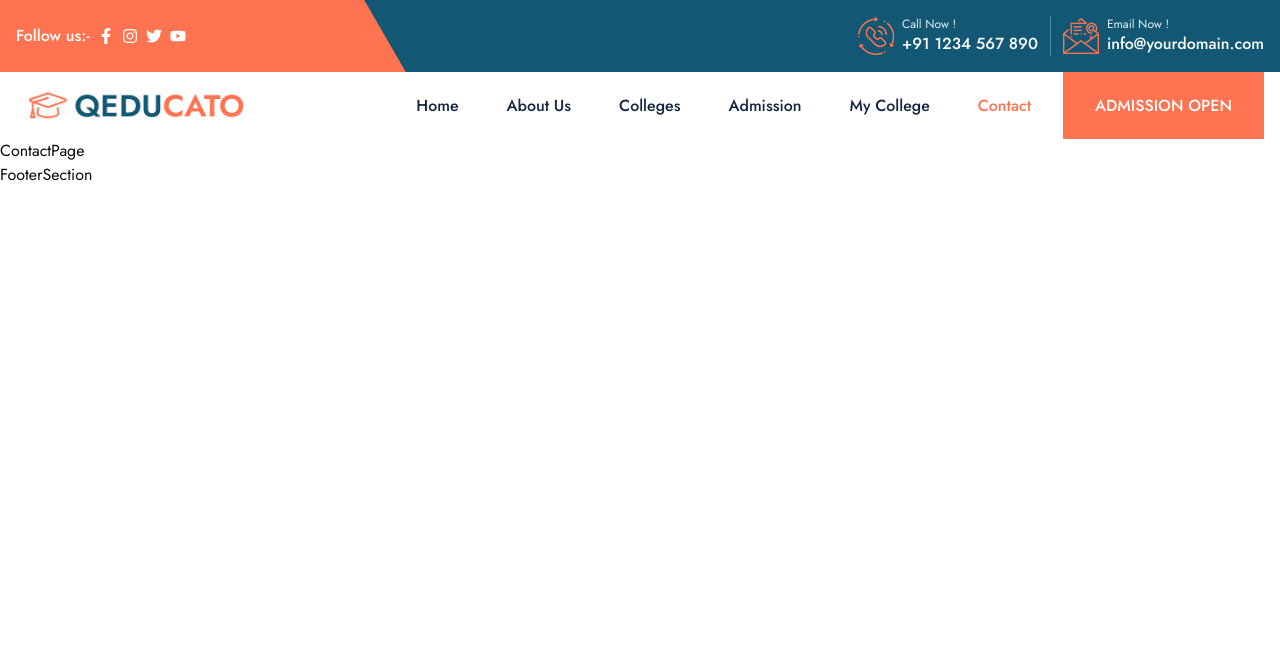
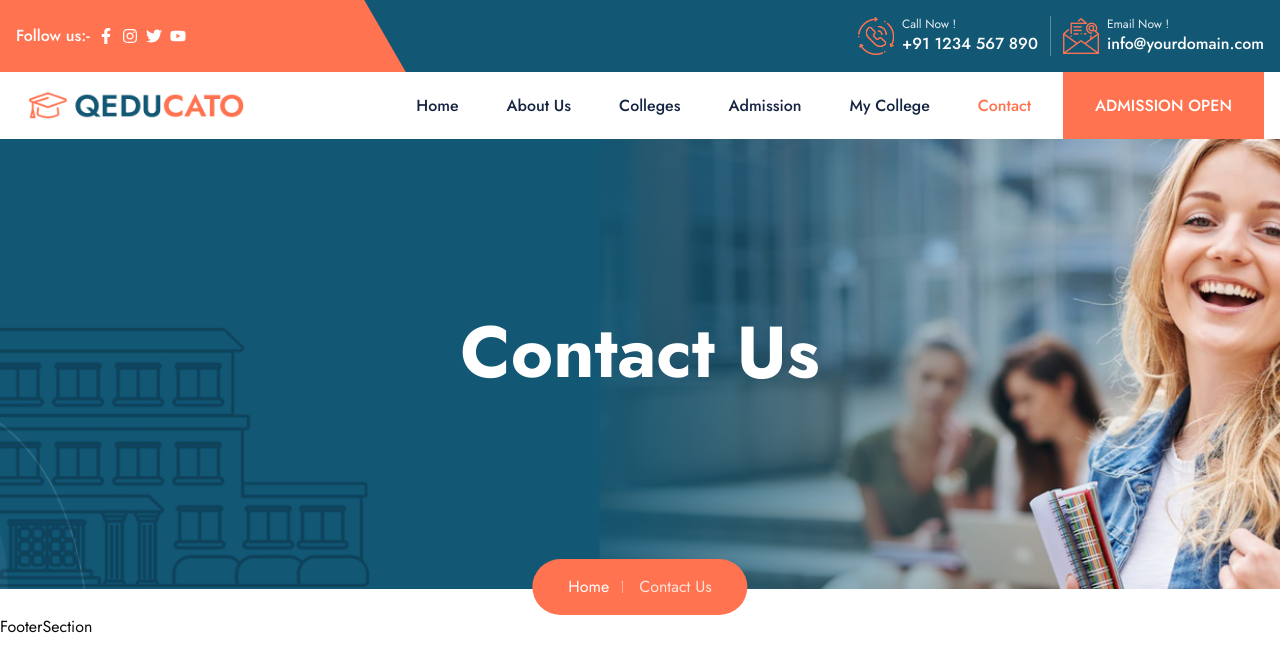
Before and after one commit to alamincoders/campus-connect, a React (Vite) app in the folder frontend/: page /contact in a window 1280 px wide. Shown: the top 672 px of the page. Built offline with nearby package versions, Linux system fonts and the light colour scheme.

Commit message:
"Updated button component and added breadcrumb section to multiple pages"

```diff
--- /dev/null
+++ b/frontend/src/components/shared/Breadcrumb.jsx
@@ -0,0 +1,45 @@
+import {
+  Breadcrumb,
+  BreadcrumbItem,
+  BreadcrumbLink,
+  BreadcrumbList,
+  BreadcrumbPage,
+  BreadcrumbSeparator,
+} from "@/components/ui/breadcrumb";
+import { Link } from "react-router-dom";
+
+export function BreadcrumbSection({ items, page_name }) {
+  return (
+    <div
+      className="bg-cover bg-no-repeat bg-center min-h-96 lg:min-h-[450px] relative mb-[26px]"
+      style={{ backgroundImage: `url("/bdrc-bg.png")` }}
+    >
+      <div className="container_fluid">
+        <div className="text-white flex items-center justify-center min-h-96 lg:min-h-[450px]">
+          <h2 className="text-3xl lg:text-5xl xl:text-7xl font-bold mb-6 capitalize">
+            {page_name}
+          </h2>
+        </div>
+
+        <Breadcrumb className="py-4 px-9 bg-primary_main max-w-max rounded-full absolute -bottom-[26px] z-10 left-1/2 -translate-x-1/2 ">
+          <BreadcrumbList>
+            {items.map((item, index) => (
+              <BreadcrumbItem key={index}>
+                {item.path ? (
+                  <BreadcrumbLink className="text-white hover:text-white/80 duration-300 transition-all hover:underline decoration-wavy text-base">
+                    <Link to={item.path}>{item.label}</Link>
+                  </BreadcrumbLink>
+                ) : (
+                  <BreadcrumbPage className="text-white/80 text-base">
+                    {item.label}
+                  </BreadcrumbPage>
+                )}
+                {index < items.length - 1 && <BreadcrumbSeparator />}
+              </BreadcrumbItem>
+            ))}
+          </BreadcrumbList>
+        </Breadcrumb>
+      </div>
+    </div>
+  );
+}
--- /dev/null
+++ b/frontend/src/components/ui/breadcrumb.jsx
@@ -0,0 +1,98 @@
+import { Slot } from "@radix-ui/react-slot";
+import { MoreHorizontal } from "lucide-react";
+import * as React from "react";
+import { PiLineVerticalThin } from "react-icons/pi";
+
+import { cn } from "@/lib/utils";
+
+const Breadcrumb = React.forwardRef(({ ...props }, ref) => (
+  <nav
+    ref={ref}
+    aria-label="breadcrumb"
+    {...props}
+  />
+));
+Breadcrumb.displayName = "Breadcrumb";
+
+const BreadcrumbList = React.forwardRef(({ className, ...props }, ref) => (
+  <ol
+    ref={ref}
+    className={cn(
+      "flex flex-wrap items-center gap-1.5 break-words text-sm text-muted-foreground sm:gap-2.5",
+      className
+    )}
+    {...props}
+  />
+));
+BreadcrumbList.displayName = "BreadcrumbList";
+
+const BreadcrumbItem = React.forwardRef(({ className, ...props }, ref) => (
+  <li
+    ref={ref}
+    className={cn("inline-flex items-center gap-1.5", className)}
+    {...props}
+  />
+));
+BreadcrumbItem.displayName = "BreadcrumbItem";
+
+const BreadcrumbLink = React.forwardRef(
+  ({ asChild, className, ...props }, ref) => {
+    const Comp = asChild ? Slot : "a";
+
+    return (
+      <Comp
+        ref={ref}
+        className={cn("transition-colors hover:text-foreground", className)}
+        {...props}
+      />
+    );
+  }
+);
+BreadcrumbLink.displayName = "BreadcrumbLink";
+
+const BreadcrumbPage = React.forwardRef(({ className, ...props }, ref) => (
+  <span
+    ref={ref}
+    role="link"
+    aria-disabled="true"
+    aria-current="page"
+    className={cn("font-normal text-foreground", className)}
+    {...props}
+  />
+));
+BreadcrumbPage.displayName = "BreadcrumbPage";
+
+const BreadcrumbSeparator = ({ children, className, ...props }) => (
+  <li
+    role="presentation"
+    aria-hidden="true"
+    className={cn("[&>svg]:w-3.5 [&>svg]:h-3.5", className)}
+    {...props}
+  >
+    {children ?? <PiLineVerticalThin className="text-white" />}
+  </li>
+);
+BreadcrumbSeparator.displayName = "BreadcrumbSeparator";
+
+const BreadcrumbEllipsis = ({ className, ...props }) => (
+  <span
+    role="presentation"
+    aria-hidden="true"
+    className={cn("flex h-9 w-9 items-center justify-center", className)}
+    {...props}
+  >
+    <MoreHorizontal className="h-4 w-4" />
+    <span className="sr-only">More</span>
+  </span>
+);
+BreadcrumbEllipsis.displayName = "BreadcrumbElipssis";
+
+export {
+  Breadcrumb,
+  BreadcrumbEllipsis,
+  BreadcrumbItem,
+  BreadcrumbLink,
+  BreadcrumbList,
+  BreadcrumbPage,
+  BreadcrumbSeparator,
+};
--- a/frontend/src/components/ui/button.jsx
+++ b/frontend/src/components/ui/button.jsx
@@ -6,11 +6,11 @@ import * as React from "react";
 import { cn } from "@/lib/utils";
 
 const buttonVariants = cva(
-  "relative isolation-auto z-10  before:absolute before:w-full before:transition-all before:duration-700 before:hover:w-full hover:text-white before:-right-full before:hover:right-0 before:rounded-full before:bg-secondary_main before:-z-10 before:aspect-square before:hover:scale-150 overflow-hidden before:hover:duration-700 inline-flex items-center justify-center px-4 py-3 gap-x-2 disabled:opacity-50 disabled:pointer-events-none rounded-[2px]",
+  "relative isolation-auto z-10  before:absolute before:w-full before:transition-all before:duration-500 before:hover:w-full hover:text-white before:-right-full before:hover:right-0 before:rounded-full before:bg-secondary_main before:-z-10 before:aspect-square before:hover:scale-150 overflow-hidden before:hover:duration-500 inline-flex items-center justify-center px-4 py-3 gap-x-2 disabled:opacity-50 disabled:pointer-events-none rounded-[2px]",
   {
     variants: {
       variant: {
-        default: "bg-primary text-primary-foreground hover:bg-primary/90",
+        default: "bg-primary_main text-primary-foreground hover:bg-primary/90",
         destructive:
           "bg-destructive text-destructive-foreground hover:bg-destructive/90",
         outline:
--- a/frontend/src/pages/AboutPage.jsx
+++ b/frontend/src/pages/AboutPage.jsx
@@ -1,5 +1,14 @@
+import { BreadcrumbSection } from "@/components/shared/Breadcrumb";
+
 const AboutPage = () => {
-  return <div>AboutPage</div>;
+  return (
+    <>
+      <BreadcrumbSection
+        page_name="About Us"
+        items={[{ label: "Home", path: "/" }, { label: "About" }]}
+      />
+    </>
+  );
 };
 
 export default AboutPage;
--- a/frontend/src/pages/Admission.jsx
+++ b/frontend/src/pages/Admission.jsx
@@ -1,5 +1,14 @@
+import { BreadcrumbSection } from "@/components/shared/Breadcrumb";
+
 const Admission = () => {
-  return <div>Admission</div>;
+  return (
+    <>
+      <BreadcrumbSection
+        page_name="Admission"
+        items={[{ label: "Home", path: "/" }, { label: "Admission" }]}
+      />
+    </>
+  );
 };
 
 export default Admission;
--- a/frontend/src/pages/Colleges.jsx
+++ b/frontend/src/pages/Colleges.jsx
@@ -1,5 +1,14 @@
+import { BreadcrumbSection } from "@/components/shared/Breadcrumb";
+
 const Colleges = () => {
-  return <div>Colleges</div>;
+  return (
+    <>
+      <BreadcrumbSection
+        page_name="Colleges"
+        items={[{ label: "Home", path: "/" }, { label: "Colleges" }]}
+      />
+    </>
+  );
 };
 
 export default Colleges;
--- a/frontend/src/pages/ContactPage.jsx
+++ b/frontend/src/pages/ContactPage.jsx
@@ -1,5 +1,14 @@
+import { BreadcrumbSection } from "@/components/shared/Breadcrumb";
+
 const ContactPage = () => {
-  return <div>ContactPage</div>;
+  return (
+    <>
+      <BreadcrumbSection
+        page_name="Contact Us"
+        items={[{ label: "Home", path: "/" }, { label: "Contact Us" }]}
+      />
+    </>
+  );
 };
 
 export default ContactPage;
--- a/frontend/src/pages/MyCollege.jsx
+++ b/frontend/src/pages/MyCollege.jsx
@@ -1,5 +1,14 @@
+import { BreadcrumbSection } from "@/components/shared/Breadcrumb";
+
 const MyCollege = () => {
-  return <div>MyCollege</div>;
+  return (
+    <>
+      <BreadcrumbSection
+        page_name="My College"
+        items={[{ label: "Home", path: "/" }, { label: "My College" }]}
+      />
+    </>
+  );
 };
 
 export default MyCollege;
```
Also changed, not shown: frontend/public/bdrc-bg.png (added).
